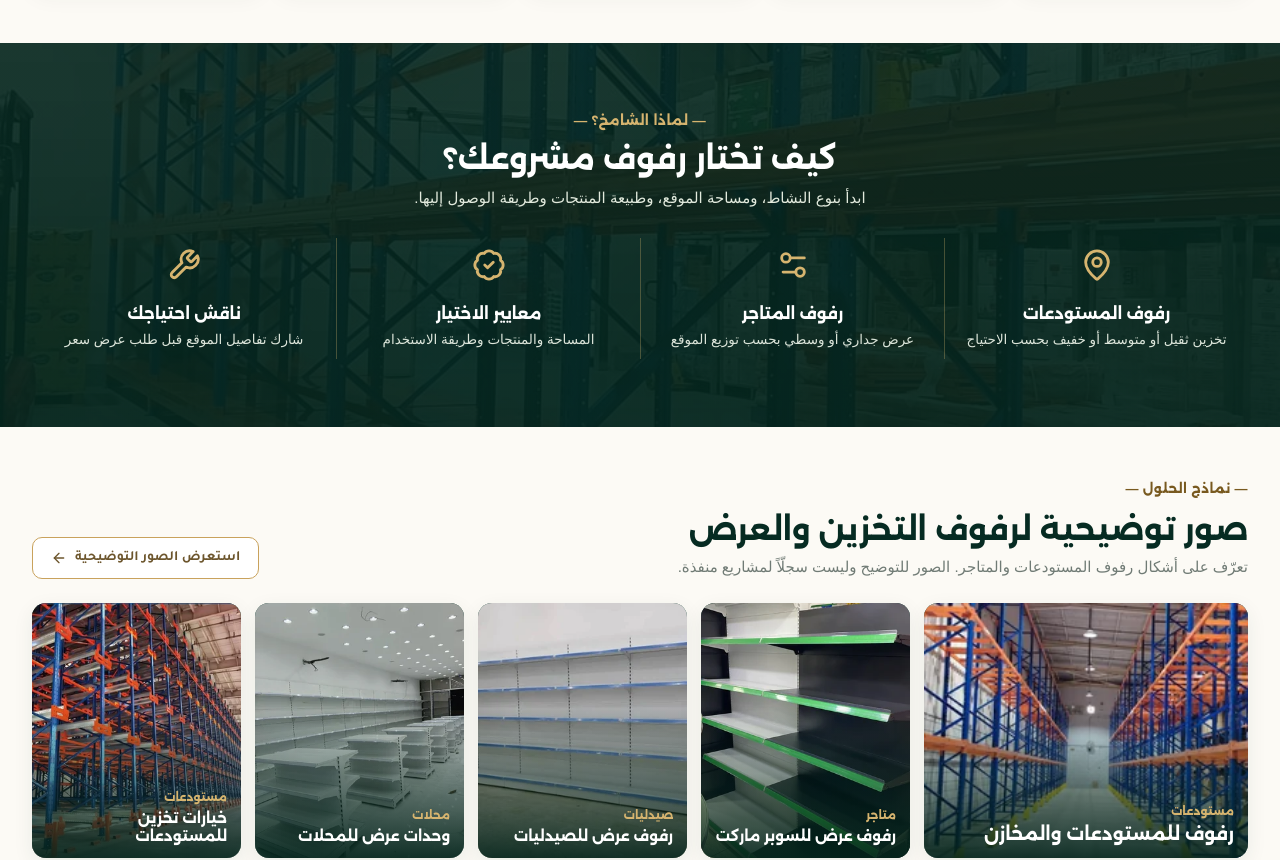
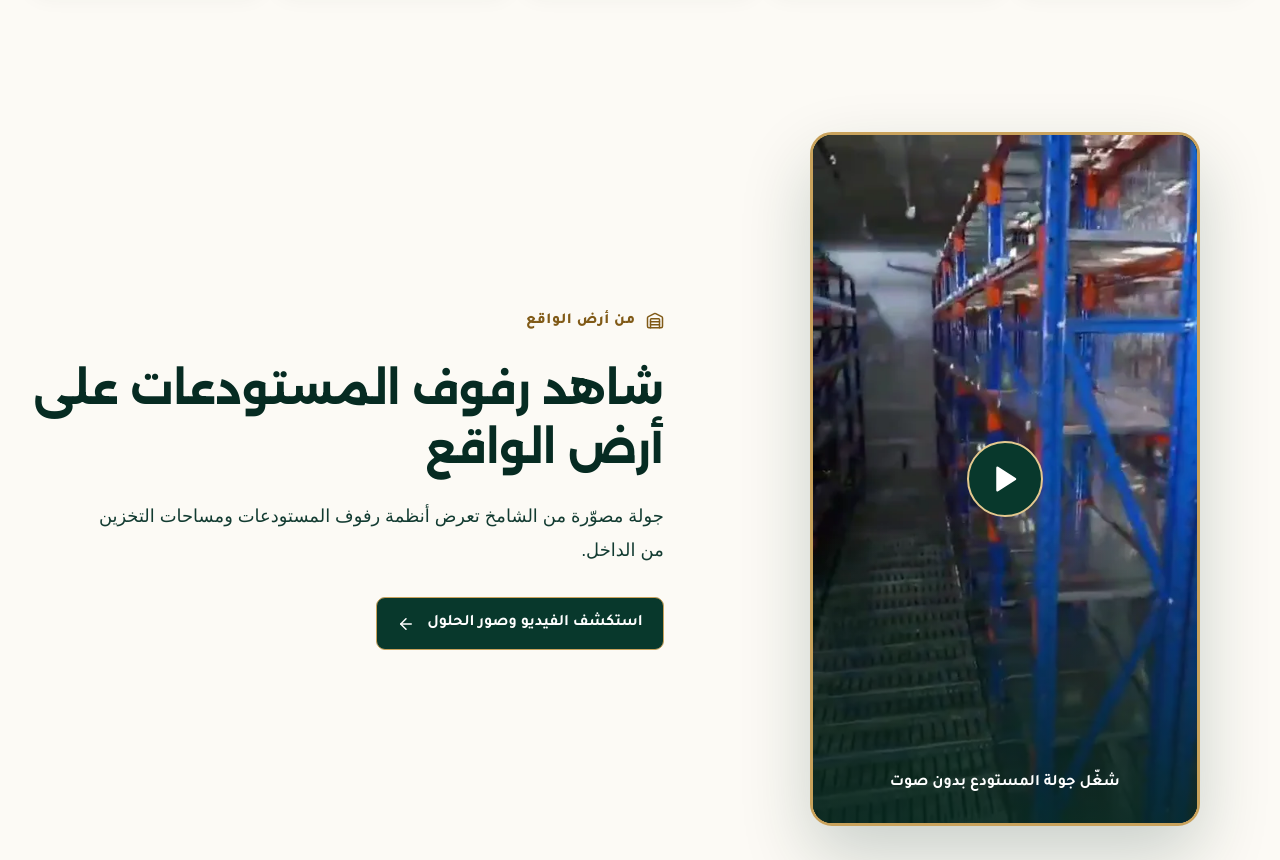
Before and after one commit to HassanIghil/AL-Shamikh, a Next.js app: page / in a window 1280 px wide. Shown: the part 1240-2100 px from the top of the page. Built offline with nearby package versions, Linux system fonts and the light colour scheme; no server answers; a web font is replaced by a local one.

Commit message:
Add authentic muted warehouse video to bilingual home and projects pages

```diff
--- a/src/app/(ar)/page.tsx
+++ b/src/app/(ar)/page.tsx
@@ -13,6 +13,7 @@ import {
 import { messages, pageMeta, whatsapp } from '@/lib/data';
 import { WhatsAppIcon } from '@/components/WhatsAppIcon';
 import { StaticResponsiveImage } from '@/components/StaticResponsiveImage';
+import VideoShowcase from '@/components/VideoShowcase';
 import '../home.css';
 import { alternateMetadata } from '@/lib/i18n/config';
 import { canonicalUrl, isSearchIndexingEnabled, siteOrigin } from '@/lib/seo';
@@ -257,6 +258,7 @@ export default function Home() {
       </section>
 
       {/* 3. WHY AL SHAMIKH SECTION (Dark Emerald Band with warehouse background) */}
+      <VideoShowcase locale="ar" variant="home" />
       <section className="home-why" aria-labelledby="home-why-title">
         <div className="container">
           <div className="home-section-heading home-heading-light">
--- a/src/components/EnglishViews.tsx
+++ b/src/components/EnglishViews.tsx
@@ -8,6 +8,7 @@ import { StaticResponsiveImage } from './StaticResponsiveImage';
 import { ResponsiveHeroImage } from './UI';
 import { WhatsAppIcon } from './WhatsAppIcon';
 import ProjectFilter from './ProjectFilter';
+import VideoShowcase from './VideoShowcase';
 import JeddahGallery from './JeddahGallery';
 import ContactForm from './ContactForm';
 import './contact.css';
@@ -54,6 +55,7 @@ export function EnglishLanding({ slug }: { slug: Exclude<ContentSlug, '' | 'cont
       <div className="en-hero-image"><ResponsiveHeroImage src={hero.desktop} mobileSrc={hero.mobile} desktopSrcSet={hero.desktopSrcSet} mobileSrcSet={hero.mobileSrcSet} alt={page.heroAlt} /></div>
       <div className="en-hero-content"><Breadcrumb current={page.eyebrow} /><span className="en-pill">{page.eyebrow}</span><h1>{page.h1}</h1><p>{page.lead}</p><WhatsAppLink message={page.message}>Ask on WhatsApp</WhatsAppLink></div>
     </header>
+    {slug === 'projects' && <VideoShowcase locale="en" variant="projects" />}
     {page.sections.map((section, index) => <section className={`en-section ${index % 2 ? 'en-section-tint' : ''}`} key={section.title} aria-labelledby={`en-section-${index}`}>
       <div className="container">
         <div className="en-section-heading"><span className="en-eyebrow">{section.eyebrow}</span><h2 id={`en-section-${index}`}>{section.title}</h2>{section.intro && <p>{section.intro}</p>}</div>
@@ -105,6 +107,7 @@ export function EnglishHome() {
       <div className="en-home-mobile-whatsapp-wrap"><WhatsAppLink message={englishMessages.home}>Chat on WhatsApp</WhatsAppLink></div>
     </section>
     <section className="en-section" aria-labelledby="en-home-solutions"><div className="container"><div className="en-section-heading"><span className="en-eyebrow">Our solutions</span><h2 id="en-home-solutions">Shelving for different uses</h2><p>Explore storage and display categories, then compare what fits your site and products.</p></div><div className="en-card-grid">{categories.map(card => <Card card={card} key={card.title} />)}</div></div></section>
+    <VideoShowcase locale="en" variant="home" />
     <section className="en-section en-section-dark" aria-labelledby="en-home-choice"><div className="container"><div className="en-section-heading"><span className="en-eyebrow">How to choose</span><h2 id="en-home-choice">Start with the needs of your space</h2><p>Useful shelving depends on what you store or sell, site dimensions and the way people or stock move through it.</p></div><div className="en-point-grid"><div><Boxes size={26} aria-hidden="true" /><h3>Products and goods</h3><p>Type, size and intended arrangement.</p></div><div><Ruler size={26} aria-hidden="true" /><h3>Site dimensions</h3><p>Floor area, height and available aisles.</p></div><div><PackageCheck size={26} aria-hidden="true" /><h3>Daily use</h3><p>How products are accessed and moved.</p></div></div></div></section>
     <section className="en-section en-section-tint" aria-labelledby="en-home-images"><div className="container"><div className="en-section-heading"><span className="en-eyebrow">Solution images</span><h2 id="en-home-images">See illustrative shelving examples</h2><p>Current images show product categories. They are illustrative and are not a record of completed Al Shamikh projects.</p></div><div className="en-card-grid">{categories.slice(0, 3).map(card => <Card card={{...card, href:'projects'}} key={card.title} />)}</div><Link className="en-text-link" href="/en/projects">Browse all solution images <ArrowRight size={17} aria-hidden="true" /></Link></div></section>
     <section className="en-section" aria-labelledby="en-home-cities"><div className="container"><div className="en-section-heading"><span className="en-eyebrow">Service areas</span><h2 id="en-home-cities">Shelving projects in Jeddah and Riyadh</h2><p>Al Shamikh serves projects in both cities. Share your location and requirements when you inquire.</p></div><div className="en-card-grid"><Card card={{title:'Jeddah',text:'Warehouse and retail shelving for projects in Jeddah.',href:'jeddah'}} /><Card card={{title:'Riyadh',text:'Warehouse and retail shelving for projects in Riyadh.',href:'riyadh'}} /></div></div></section>
--- a/src/components/ProjectsView.tsx
+++ b/src/components/ProjectsView.tsx
@@ -11,6 +11,7 @@ import {
   Wrench,
 } from 'lucide-react';
 import ProjectFilter from '@/components/ProjectFilter';
+import VideoShowcase from '@/components/VideoShowcase';
 import { ResponsiveHeroImage, WhatsAppButton } from '@/components/UI';
 import { WhatsAppIcon } from '@/components/WhatsAppIcon';
 import { whatsapp } from '@/lib/data';
@@ -63,6 +64,8 @@ export default function ProjectsView() {
           <a href="#project-gallery" className="projects-text-link">استكشف الصور <ArrowUpLeft size={17} aria-hidden="true" /></a>
         </div>
       </section>
+
+      <VideoShowcase locale="ar" variant="projects" />
 
       <section className="projects-gallery-section" aria-labelledby="projects-gallery-title">
         <div className="projects-container">
--- /dev/null
+++ b/src/components/VideoShowcase.tsx
@@ -0,0 +1,119 @@
+'use client';
+
+import { useEffect, useRef, useState } from 'react';
+import Link from 'next/link';
+import { ArrowLeft, ArrowRight, Play, Warehouse } from 'lucide-react';
+import './video-showcase.css';
+
+type Locale = 'ar' | 'en';
+type Variant = 'home' | 'projects';
+
+const copy = {
+  ar: {
+    home: {
+      eyebrow: 'من أرض الواقع',
+      title: 'شاهد رفوف المستودعات على أرض الواقع',
+      description: 'جولة مصوّرة من الشامخ تعرض أنظمة رفوف المستودعات ومساحات التخزين من الداخل.',
+      link: 'استكشف الفيديو وصور الحلول',
+      href: '/projects',
+    },
+    projects: {
+      eyebrow: 'تصوير الشامخ',
+      title: 'جولة مصوّرة داخل المستودع',
+      description: 'شاهد تصويرًا حقيقيًا من الشامخ يعرض رفوف التخزين والممرات الداخلية للمستودع.',
+      link: 'تعرّف على رفوف المستودعات',
+      href: '/warehouse-racking',
+    },
+    play: 'شغّل جولة المستودع بدون صوت',
+    loading: 'جارٍ تحميل الفيديو…',
+    error: 'تعذّر تشغيل الفيديو. حاول مجددًا.',
+    retry: 'إعادة المحاولة',
+    label: 'فيديو من تصوير الشامخ لرفوف المستودعات',
+  },
+  en: {
+    home: {
+      eyebrow: 'Real Company Footage',
+      title: 'See Warehouse Shelving in Action',
+      description: 'Explore authentic footage from Al Shamikh showing warehouse shelving systems and organized storage spaces.',
+      link: 'Explore the Video & Gallery',
+      href: '/en/projects',
+    },
+    projects: {
+      eyebrow: 'Al Shamikh Footage',
+      title: 'Inside the Warehouse',
+      description: 'Watch authentic Al Shamikh footage featuring warehouse storage racks and an elevated walkway.',
+      link: 'Explore warehouse shelving',
+      href: '/en/warehouse-racking',
+    },
+    play: 'Play the warehouse tour without sound',
+    loading: 'Loading video…',
+    error: 'The video could not be played. Please try again.',
+    retry: 'Try again',
+    label: 'Al Shamikh warehouse shelving footage',
+  },
+} as const;
+
+const videoSrc = '/videos/warehouse-racking-walkthrough.mp4';
+const posterSrc = '/videos/warehouse-racking-poster.webp';
+
+export default function VideoShowcase({ locale, variant }: { locale: Locale; variant: Variant }) {
+  const [active, setActive] = useState(false);
+  const [status, setStatus] = useState<'idle' | 'loading' | 'ready' | 'error'>('idle');
+  const videoRef = useRef<HTMLVideoElement>(null);
+  const content = copy[locale];
+  const section = content[variant];
+  const titleId = `video-showcase-${locale}-${variant}`;
+
+  useEffect(() => {
+    if (!active || !videoRef.current) return;
+    const video = videoRef.current;
+    video.muted = true;
+    video.play().catch(() => setStatus('error'));
+  }, [active]);
+
+  function startPlayback() {
+    setStatus('loading');
+    setActive(true);
+  }
+
+  return (
+    <section className={`video-showcase video-showcase--${variant}`} dir={locale === 'ar' ? 'rtl' : 'ltr'} aria-labelledby={titleId}>
+      <div className="video-showcase-inner">
+        <div className="video-showcase-media">
+          <div className="video-showcase-frame">
+            {active ? (
+              <video
+                ref={videoRef}
+                src={videoSrc}
+                poster={posterSrc}
+                controls
+                muted
+                playsInline
+                preload="none"
+                aria-label={content.label}
+                onPlay={(event) => { event.currentTarget.muted = true; setStatus('ready'); }}
+                onError={() => setStatus('error')}
+              />
+            ) : (
+              <button className="video-showcase-play" type="button" onClick={startPlayback} aria-label={content.play}>
+                <img src={posterSrc} width="476" height="848" alt="" loading="lazy" />
+                <span className="video-showcase-play-icon"><Play size={30} fill="currentColor" aria-hidden="true" /></span>
+                <span className="video-showcase-play-label">{content.play}</span>
+              </button>
+            )}
+          </div>
+          {status === 'loading' && <p className="video-showcase-status" role="status">{content.loading}</p>}
+          {status === 'error' && <div className="video-showcase-status" role="alert">{content.error} <button type="button" onClick={() => { setActive(false); setStatus('idle'); }}>{content.retry}</button></div>}
+        </div>
+        <div className="video-showcase-copy">
+          <span className="video-showcase-eyebrow"><Warehouse size={18} aria-hidden="true" />{section.eyebrow}</span>
+          <h2 id={titleId}>{section.title}</h2>
+          <p>{section.description}</p>
+          <Link href={section.href} className="video-showcase-link">
+            {section.link}{locale === 'ar' ? <ArrowLeft size={18} aria-hidden="true" /> : <ArrowRight size={18} aria-hidden="true" />}
+          </Link>
+        </div>
+      </div>
+    </section>
+  );
+}
--- /dev/null
+++ b/src/components/video-showcase.css
@@ -0,0 +1,139 @@
+.video-showcase {
+  background: var(--cream-50);
+  color: var(--emerald-950);
+  padding: clamp(64px, 7vw, 112px) max(24px, calc((100vw - 1240px) / 2));
+}
+
+.video-showcase--projects { background: var(--cream-100); }
+
+.video-showcase-inner {
+  display: grid;
+  grid-template-columns: minmax(0, 0.88fr) minmax(0, 1.12fr);
+  gap: clamp(48px, 7vw, 112px);
+  align-items: center;
+  max-width: 1240px;
+  margin: 0 auto;
+}
+
+.video-showcase-media { width: min(100%, 390px); min-width: 0; justify-self: center; }
+.video-showcase-frame {
+  position: relative;
+  aspect-ratio: 9 / 16;
+  overflow: hidden;
+  border: 3px solid var(--gold-500);
+  border-radius: 22px;
+  background: var(--emerald-950);
+  box-shadow: 0 30px 70px rgba(6, 43, 34, .2);
+}
+
+.video-showcase-frame video,
+.video-showcase-play,
+.video-showcase-play img {
+  display: block;
+  width: 100%;
+  height: 100%;
+  object-fit: cover;
+}
+
+.video-showcase-play {
+  position: relative;
+  border: 0;
+  padding: 0;
+  background: var(--emerald-950);
+  color: #fff;
+  cursor: pointer;
+}
+
+.video-showcase-play::after {
+  content: '';
+  position: absolute;
+  inset: 0;
+  background: linear-gradient(180deg, transparent 56%, rgba(6, 43, 34, .8));
+  pointer-events: none;
+}
+
+.video-showcase-play-icon {
+  position: absolute;
+  z-index: 1;
+  top: 50%;
+  left: 50%;
+  display: grid;
+  place-items: center;
+  width: 76px;
+  height: 76px;
+  border: 2px solid var(--gold-300);
+  border-radius: 50%;
+  background: var(--emerald-900);
+  transform: translate(-50%, -50%);
+  transition: transform .2s ease, background .2s ease;
+}
+
+.video-showcase-play:hover .video-showcase-play-icon { transform: translate(-50%, -50%) scale(1.06); background: var(--emerald-700); }
+.video-showcase-play:focus-visible { outline: 4px solid var(--gold-300); outline-offset: -7px; }
+.video-showcase-play-label {
+  position: absolute;
+  z-index: 1;
+  inset-inline: 20px;
+  bottom: 30px;
+  text-align: center;
+  font-weight: 700;
+  font-size: 1rem;
+}
+
+.video-showcase-eyebrow {
+  display: inline-flex;
+  align-items: center;
+  gap: 10px;
+  color: #805a17;
+  font-weight: 800;
+  font-size: .95rem;
+  letter-spacing: .04em;
+}
+
+.video-showcase-copy h2 {
+  max-width: 700px;
+  margin: 22px 0;
+  font-family: Alexandria, Tajawal, sans-serif;
+  font-size: clamp(2rem, 3.4vw, 3.5rem);
+  line-height: 1.35;
+}
+
+.video-showcase-copy p {
+  max-width: 590px;
+  color: var(--ink);
+  font-size: clamp(1.05rem, 1.4vw, 1.25rem);
+  line-height: 1.9;
+}
+
+.video-showcase-link {
+  display: inline-flex;
+  align-items: center;
+  justify-content: center;
+  gap: 12px;
+  min-height: 48px;
+  margin-top: 30px;
+  padding: 12px 20px;
+  border: 1px solid var(--gold-500);
+  border-radius: 9px;
+  background: var(--emerald-900);
+  color: #fff;
+  font-weight: 700;
+  text-decoration: none;
+  transition: background .2s ease;
+}
+.video-showcase-link:hover { background: var(--emerald-700); }
+.video-showcase-link:focus-visible { outline: 3px solid var(--gold-500); outline-offset: 3px; }
+.video-showcase-status { margin-top: 12px; line-height: 1.6; }
+.video-showcase-status button { background: transparent; border: 0; color: var(--emerald-900); text-decoration: underline; cursor: pointer; font: inherit; }
+
+@media (max-width: 760px) {
+  .video-showcase { padding: 64px 20px; }
+  .video-showcase-inner { grid-template-columns: minmax(0, 1fr); gap: 38px; }
+  .video-showcase-media { width: min(100%, 340px); }
+  .video-showcase-copy h2 { margin: 16px 0; }
+}
+
+@media (prefers-reduced-motion: reduce) {
+  .video-showcase-play-icon,
+  .video-showcase-link { transition: none; }
+}
```
Also changed, not shown: public/videos/warehouse-racking-poster.webp (added), 1 other file (tests, documents, lock files or other folders).
